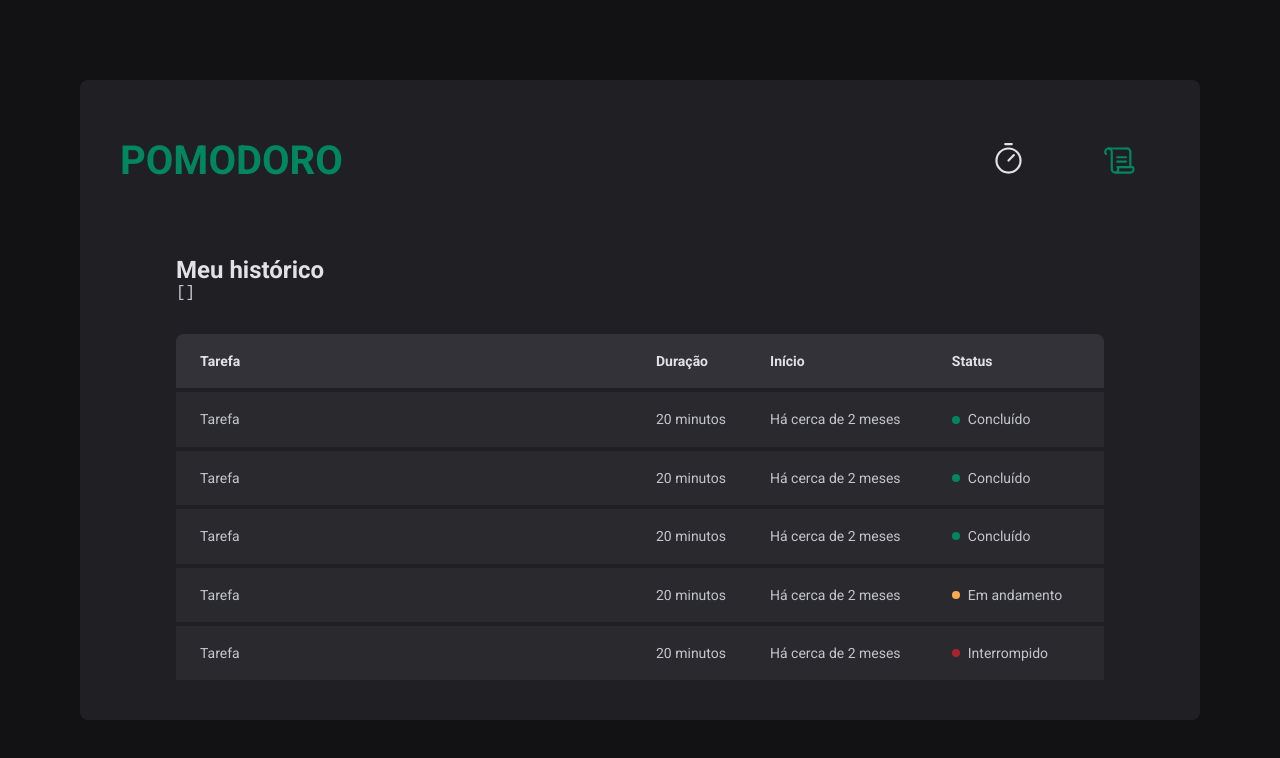
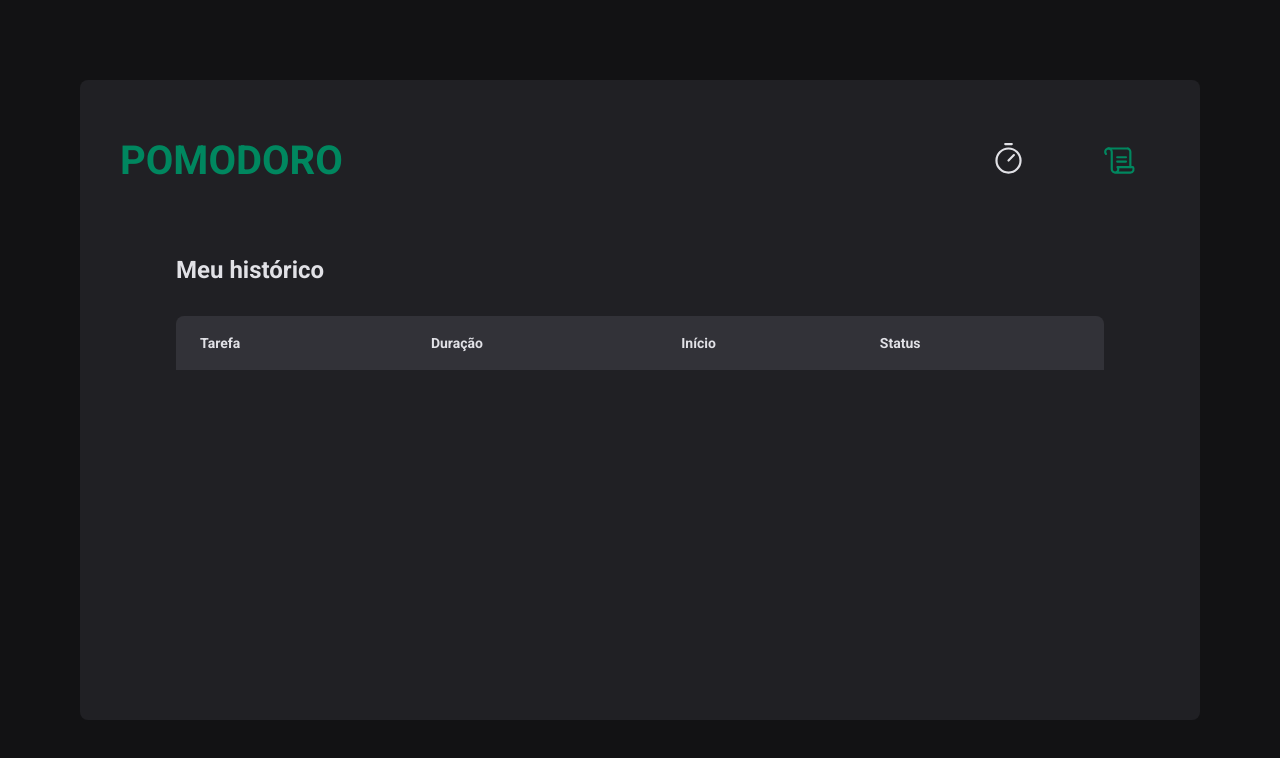
Before and after one commit to hikaroeduardo/pomodoro, a React (Vite) app: page /history in a window 1280 px wide. Shown: the top 758 px of the page. Built offline with nearby package versions, Linux system fonts and the light colour scheme.

Commit message:
Updt: Alterado estados para useReducer

```diff
--- a/src/contexts/CyclesContext.tsx
+++ b/src/contexts/CyclesContext.tsx
@@ -1,4 +1,4 @@
-import React, { createContext, useState } from "react";
+import React, { createContext, useState, useReducer } from "react";
 
 interface CreateCycleData {
   task: string;
@@ -31,25 +31,69 @@ interface CyclesContextProviderProps {
   children: React.ReactNode;
 }
 
+interface CyclesState {
+  cycles: Cycle[];
+  activeCycleId: string | null;
+}
+
 export function CyclesContextProvider({
   children,
 }: CyclesContextProviderProps) {
-  const [cycles, setCycles] = useState<Cycle[]>([]);
-  const [activeCycleId, setActiveCycleId] = useState<string | null>(null);
   const [amountSecondsPassed, setAmountSecondsPassed] = useState(0);
+
+  const [cyclesState, dispatch] = useReducer(
+    (state: CyclesState, action: any) => {
+      if (action.type === "ADD_NEW_CYCLE") {
+        return {
+          ...state,
+          cycles: [...state.cycles, action.payload.newCycle],
+          activeCycleId: action.payload.newCycle.id,
+        };
+      }
+
+      if (action.type === "INTERRUPT_CURRENT_CYCLE") {
+        return {
+          ...state,
+          cycles: state.cycles.map((cycle) => {
+            if (cycle.id === state.activeCycleId) {
+              return { ...cycle, interruptedDate: new Date() };
+            } else {
+              return cycle
+            }
+          }),
+          activeCycleId: null,
+        };
+      }
+
+      return state;
+    },
+    {
+      cycles: [],
+      activeCycleId: null,
+    }
+  );
+
+  const { cycles, activeCycleId } = cyclesState;
 
   const activeCycle = cycles.find((cycle) => cycle.id === activeCycleId);
 
   function markCurrentCycleAsFinished() {
-    setCycles((state) =>
-      state.map((cycle) => {
-        if (cycle.id === activeCycleId) {
-          return { ...cycle, finishedDate: new Date() };
-        } else {
-          return cycle;
-        }
-      })
-    );
+    dispatch({
+      type: "MARK_CURRENT_CYCLE_AS_FINISHED",
+      payload: {
+        activeCycleId,
+      },
+    });
+
+    // setCycles((state) =>
+    //   state.map((cycle) => {
+    //     if (cycle.id === activeCycleId) {
+    //       return { ...cycle, finishedDate: new Date() };
+    //     } else {
+    //       return cycle;
+    //     }
+    //   })
+    // );
   }
 
   // Fução para setAmoutSecodsPassed, para não passar a função do state em si
@@ -67,23 +111,34 @@ export function CyclesContextProvider({
       startDate: new Date(),
     };
 
-    setCycles((state) => [...state, newCycle]);
-    setActiveCycleId(id);
+    dispatch({
+      type: "ADD_NEW_CYCLE",
+      payload: {
+        newCycle,
+      },
+    });
+
+    // setCycles((state) => [...state, newCycle]);
     setAmountSecondsPassed(0);
   }
 
   function interruptCurrentCycle() {
-    setCycles((state) =>
-      state.map((cycle) => {
-        if (cycle.id === activeCycleId) {
-          return { ...cycle, interruptedDate: new Date() };
-        } else {
-          return cycle;
-        }
-      })
-    );
+    dispatch({
+      type: "INTERRUPT_CURRENT_CYCLE",
+      payload: {
+        activeCycleId,
+      },
+    });
 
-    setActiveCycleId(null);
+    // setCycles((state) =>
+    //   state.map((cycle) => {
+    //     if (cycle.id === activeCycleId) {
+    //       return { ...cycle, interruptedDate: new Date() };
+    //     } else {
+    //       return cycle;
+    //     }
+    //   })
+    // );
   }
 
   return (
--- a/src/pages/History/index.tsx
+++ b/src/pages/History/index.tsx
@@ -1,4 +1,6 @@
 import { useContext } from "react";
+import { formatDistanceToNow } from "date-fns";
+import ptBR from "date-fns/locale/pt-BR";
 import { HistoryContainer, HistoryList, Status } from "./styles";
 import { CyclesContext } from "../../contexts/CyclesContext";
 
@@ -8,8 +10,6 @@ export function History() {
   return (
     <HistoryContainer>
       <h1>Meu histórico</h1>
-
-      <pre>{JSON.stringify(cycles, null, 2)}</pre>
 
       <HistoryList>
         <table>
@@ -23,50 +23,31 @@ export function History() {
           </thead>
 
           <tbody>
-            <tr>
-              <td>Tarefa</td>
-              <td>20 minutos</td>
-              <td>Há cerca de 2 meses</td>
-              <td>
-                <Status statusColor="green">Concluído</Status>
-              </td>
-            </tr>
+            {cycles.map((cycle) => {
+              return (
+                <tr key={cycle.id}>
+                  <td>{cycle.task}</td>
+                  <td>{cycle.minutesAmount} minutos</td>
+                  <td>{formatDistanceToNow(cycle.startDate, {
+                    addSuffix: true,
+                    locale: ptBR,
+                  })}</td>
+                  <td>
+                    {cycle.finishedDate && (
+                      <Status statusColor="green">Concluído</Status>
+                    )}
 
-            <tr>
-              <td>Tarefa</td>
-              <td>20 minutos</td>
-              <td>Há cerca de 2 meses</td>
-              <td>
-                <Status statusColor="green">Concluído</Status>
-              </td>
-            </tr>
+                    {cycle.interruptedDate && (
+                      <Status statusColor="red">Interrompido</Status>
+                    )}
 
-            <tr>
-              <td>Tarefa</td>
-              <td>20 minutos</td>
-              <td>Há cerca de 2 meses</td>
-              <td>
-                <Status statusColor="green">Concluído</Status>
-              </td>
-            </tr>
-
-            <tr>
-              <td>Tarefa</td>
-              <td>20 minutos</td>
-              <td>Há cerca de 2 meses</td>
-              <td>
-                <Status statusColor="yellow">Em andamento</Status>
-              </td>
-            </tr>
-
-            <tr>
-              <td>Tarefa</td>
-              <td>20 minutos</td>
-              <td>Há cerca de 2 meses</td>
-              <td>
-                <Status statusColor="red">Interrompido</Status>
-              </td>
-            </tr>
+                    {!cycle.finishedDate && !cycle.interruptedDate && (
+                      <Status statusColor="yellow">Em Andamento</Status>
+                    )}
+                  </td>
+                </tr>
+              );
+            })}
           </tbody>
         </table>
       </HistoryList>
```
